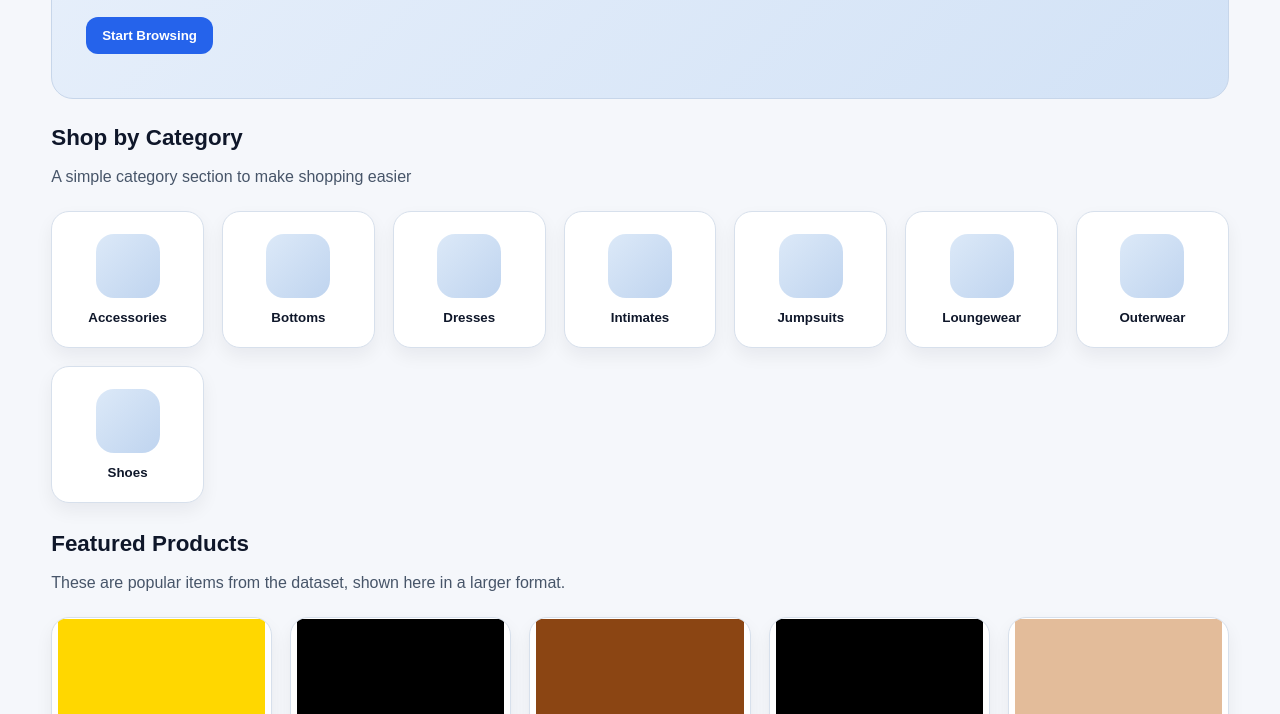
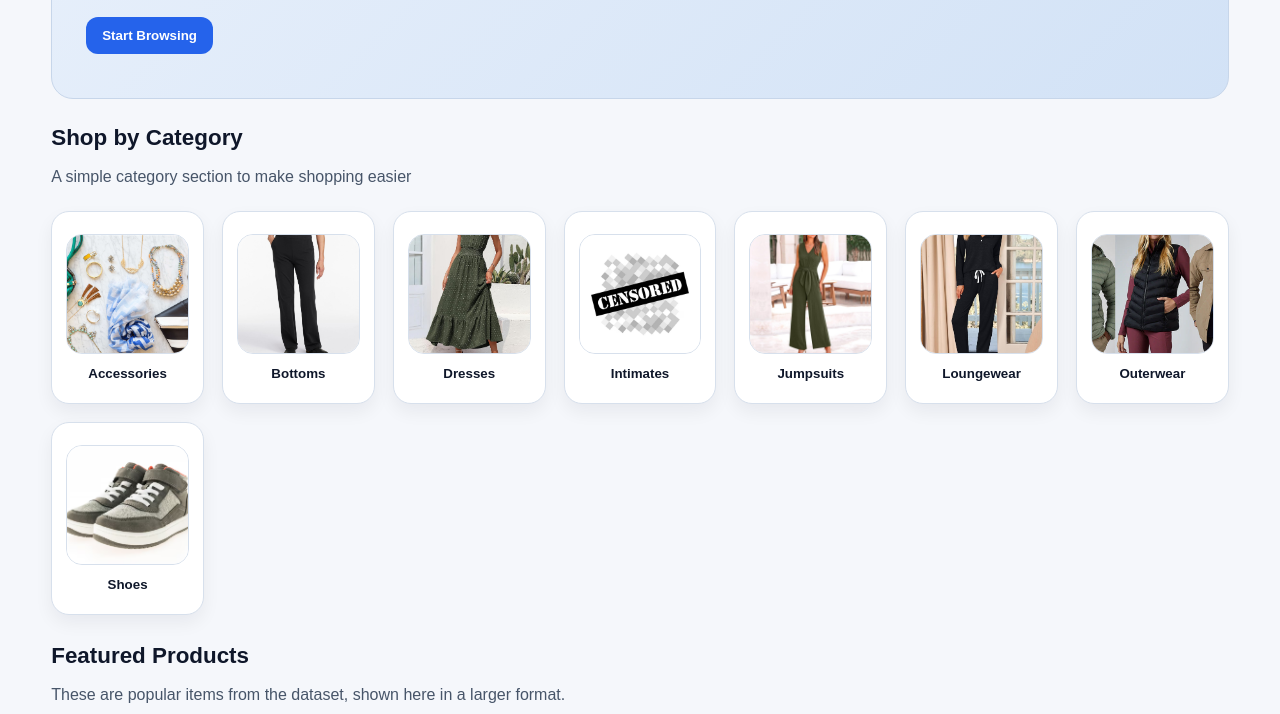
Before and after one commit to tnguyentech/COMP-3512-Assignment-2, a plain HTML site: page index.html in a window 1280 px wide. Shown: the part 279-993 px from the top of the page. Drawn offline with Linux system fonts and the light colour scheme.

Commit message:
Added code and images for category buttons

```diff
--- a/index.html
+++ b/index.html
@@ -709,6 +709,21 @@
             margin-top: 10px;
         }
 
+        /* Category image inside each Home category card */
+        .category-photo {
+         width: 100%;
+         height: 120px;
+         object-fit: cover;
+          display: block;
+         border-radius: 16px;
+         margin: 0 auto 12px;
+         border: 1px solid #d7e0ec;
+        }
+
+        .category-button {
+        width: 100%;
+        }
+
         footer {
             background-color: #dce9f8;
             border-top: 2px solid #b8c7db;
@@ -869,7 +884,7 @@
     <!-- Header with logo, navigation, and cart button -->
     <header>
         <div class="header-inner">
-            <div class="logo">StyleShelf</div>
+            <div class="logo">Super Store</div>
             <nav>
                 <button id="nav-home" class="nav-button active" type="button">Home</button>
                 <button id="nav-browse" class="nav-button" type="button">Browse</button>
@@ -1168,6 +1183,7 @@
     }
 
     // Render clickable category cards on the Home view
+ // Render the Home page category cards with images
 function renderHomeCategories() {
     let categoryGrid = document.getElementById("home-category-grid");
     let categories = getUniqueValues("category");
@@ -1179,13 +1195,16 @@
     }
 
     for (let i = 0; i < limit; i++) {
+        let imagePath = getCategoryImage(categories[i]);
+
         html += '<button class="category-card category-button" type="button" value="' + categories[i] + '">';
-            html += '<div class="category-icon"></div>';
+        html += '<img class="category-photo" src="' + imagePath + '" alt="' + categories[i] + '">';
         html += '<div class="category-name">' + categories[i] + '</div>';
         html += '</button>';
     }
 
     categoryGrid.innerHTML = html;
+
 
         let categoryButtons = document.querySelectorAll(".category-button");
         for (let i = 0; i < categoryButtons.length; i++) {
@@ -1205,6 +1224,36 @@
                 showView("browse");
             });
         }
+    }
+
+    // Return the image path for one Home category card
+    function getCategoryImage(categoryName) {
+        if (categoryName === "Accessories") {
+            return "images/accessories.jpg";
+        }
+        else if (categoryName === "Bottoms") {
+            return "images/bottoms.jpg";
+        }
+        else if (categoryName === "Dresses") {
+            return "images/dresses.jpg";
+        }
+        else if (categoryName === "Intimates") {
+            return "images/CENSORED.jpg";
+        }
+        else if (categoryName === "Jumpsuits") {
+            return "images/jumpsuits.jpg";
+        }
+        else if (categoryName === "Loungewear") {
+            return "images/loungewear.jpg";
+        }
+        else if (categoryName === "Outerwear") {
+            return "images/outerwear.jpg";
+        }
+        else if (categoryName === "Shoes") {
+            return "images/shoes.jpg";
+        }
+
+        return "images/default.jpg";
     }
 
     // Render featured product cards on the Home view
```
Also changed, not shown: images/CENSORED.jpg (added), images/accessories.jpg (added), images/bottoms.jpg (added), images/dresses.jpg (added), images/jumpsuits.jpg (added), images/loungewear.jpg (added), images/outerwear.jpg (added), images/shoes.jpg (added). Lines whose indentation alone changed are shown as unchanged.
